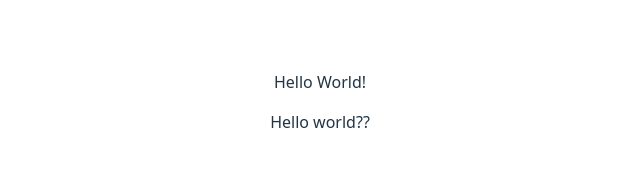
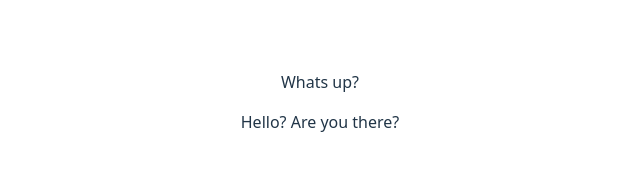
Before and after one commit to StephenPopovich/react-movie-website, a React (Vite) app in the folder frontend/: page / in a window 1280 px wide. Shown: the part 298-468 px from the top of the page, without its empty margins (320-960 px from the left). Built offline with nearby package versions, Linux system fonts and the light colour scheme.

Commit message:
Add property to Text component

```diff
--- a/frontend/src/App.jsx
+++ b/frontend/src/App.jsx
@@ -3,18 +3,16 @@ import './App.css'
 function App() {
   return (
     <>
-    <div>
-      <p>Hello World! </p>
-    </div>
-    <Text/>
+    <Text display= "Whats up?"/>
+    <Text display="Hello? Are you there?"/>
     </>
   )
 }
 
-function Text(){
+function Text({display}){
   return (
    <div>
-    <p>Hello world??</p>
+    <p>{display}</p>
    </div>
   )
 }
```
